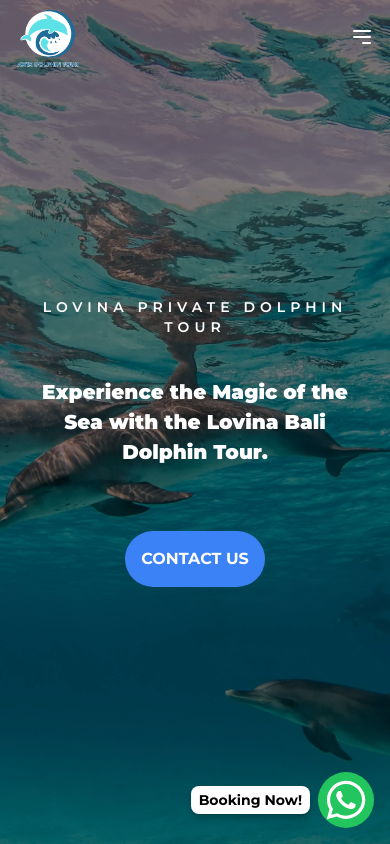
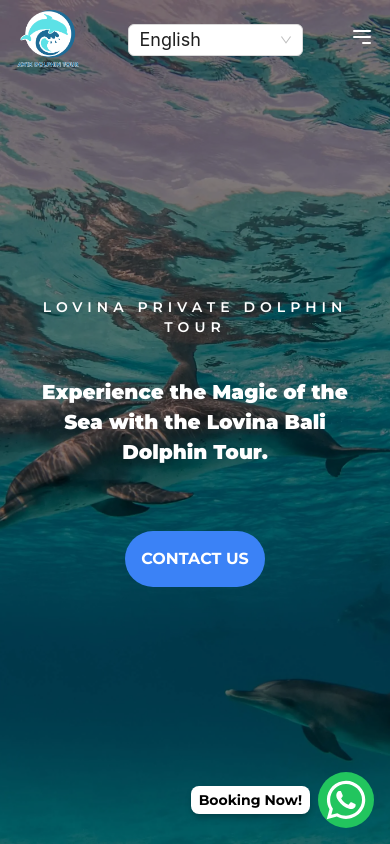
Before and after one commit to AgitamaPutra/lovina-dolphin, a React (Create React App) app: page / in a window 390 px wide. Shown: the top 844 px of the page. Built offline with nearby package versions, Linux system fonts and the light colour scheme.

Commit message:
fix navbar

```diff
--- a/src/components/navbar.js
+++ b/src/components/navbar.js
@@ -51,9 +51,14 @@
     >
       <div className="max-w-7xl mx-auto px-4 flex justify-between items-center h-20 md:h-24">
         <div>
-          <Link to={'/'}>
+          <Link to={"/"}>
             <img src={Logo} alt="Logo" className="h-16 md:h-20" />
           </Link>
+        </div>
+        <div className="md:flex items-center space-x-4 md:hidden">
+          <div className="md:block">
+            <LanguageSelector />
+          </div>
         </div>
         <div className="md:hidden">
           <button onClick={toggleMenu} className="focus:outline-none">
@@ -72,6 +77,7 @@
             </svg>
           </button>
         </div>
+
         <div className="hidden md:flex items-center space-x-4">
           {menuItems.map((item) => (
             <Link
@@ -91,7 +97,12 @@
               {item.text}
             </Link>
           ))}
+        </div>
+        <div className="md:flex items-center space-x-4 hidden md:block">
+          <div className="">
             <LanguageSelector />
+          </div>
+        </div>
       </div>
       <AnimatePresence>
         {isOpen && (
@@ -123,14 +134,10 @@
                   {item.text}
                 </Link>
               ))}
-                <div className="flex justify-center items-center mt-4 bg-transparent">
-                  <LanguageSelector />
-                </div>
             </div>
           </motion.div>
         )}
       </AnimatePresence>
-      </div>
     </nav>
   );
 };
```
Lines whose indentation alone changed are shown as unchanged.
